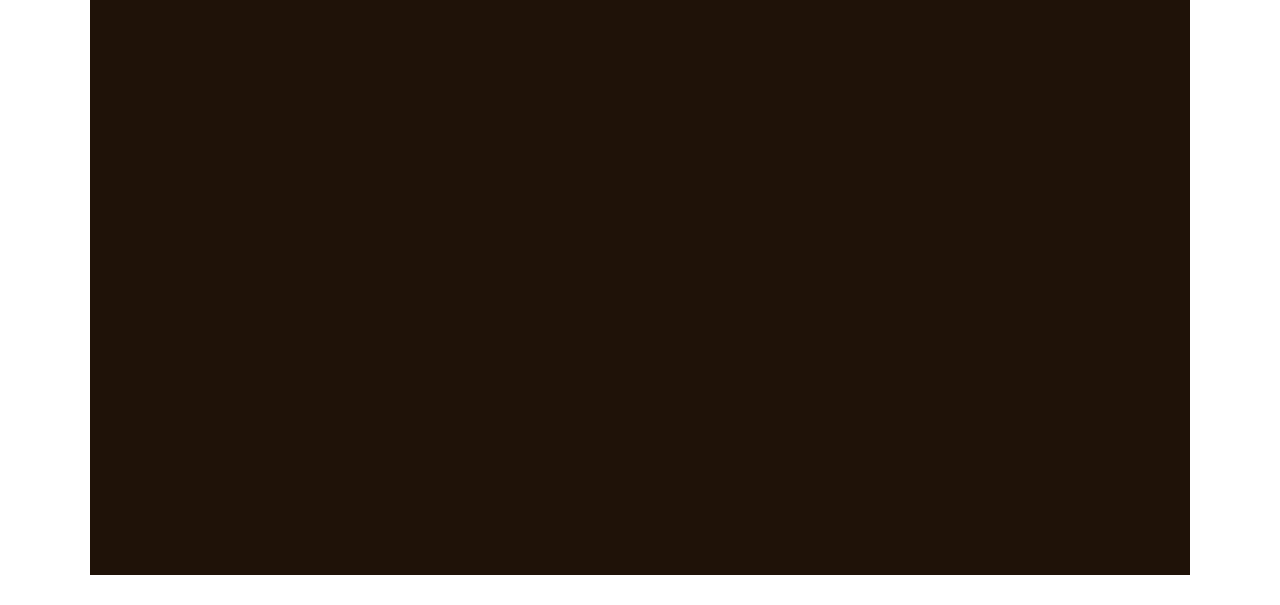
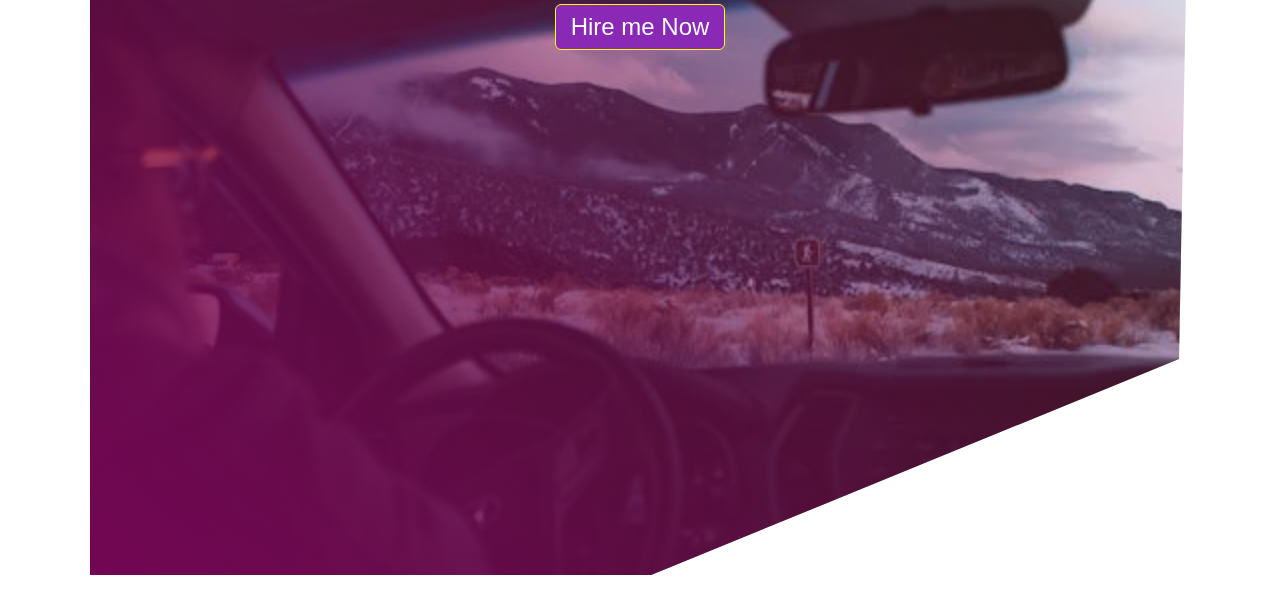
Before and after one commit to atik-bashar/conceptual-1, a plain HTML site: page index.html in a window 1280 px wide. Shown: the part 255-860 px from the top of the page. Drawn offline with Linux system fonts and the light colour scheme.

Commit message:
added assets

```diff
--- a/index.html
+++ b/index.html
@@ -10,6 +10,9 @@
 <body>
     <div id="heading-parent">
         <h1>I am a New Programmer</h1>
+        <div class="btn-parent">
+            <button class="btn">Hire me Now</button>
+        </div>
     </div>
 </body>
 </html>
--- a/styles.css
+++ b/styles.css
@@ -4,7 +4,7 @@
 }
 
 h1{
-    color: red;
+    color: white;
     font-style: italic;
     font-weight: lighter;
     font-family: Georgia, 'Times New Roman', Times, serif;
@@ -14,13 +14,35 @@ h1{
 }
 
 #heading-parent{
-    background-color:rgb(31, 18, 8);
+    /* background-color:rgb(31, 18, 8); */
     height: 600px;
     padding: 100px 0px;
-    width: 1100px;
+    max-width: 1100px;
+    background-image:linear-gradient(45deg, #730654, transparent),url("../assets/hero.png");
+    background-repeat: no-repeat;
+    background-size: cover;
+    background-position: center;
+    clip-path: polygon(100% 0, 99% 73%, 51% 100%, 0 100%, 0 0);
     /* margin-top: 40px;
     margin-bottom: 10px;
     margin-left: auto;
     margin-right: auto; */
     margin: 30px auto;
 }
+
+.btn-parent{
+    text-align: center;
+    margin: 20px 0;
+}
+
+.btn{
+    background-color: rgb(137, 41, 182);
+    padding: 8px 15px;
+    color: #fff;
+    border-style: solid;
+    border-width: 1px;
+    border-color: yellow;
+    border-radius: 6px;
+    text-align: center;
+    font-size: 24px;
+}
```
Also changed, not shown: assets/hero.png (added).
